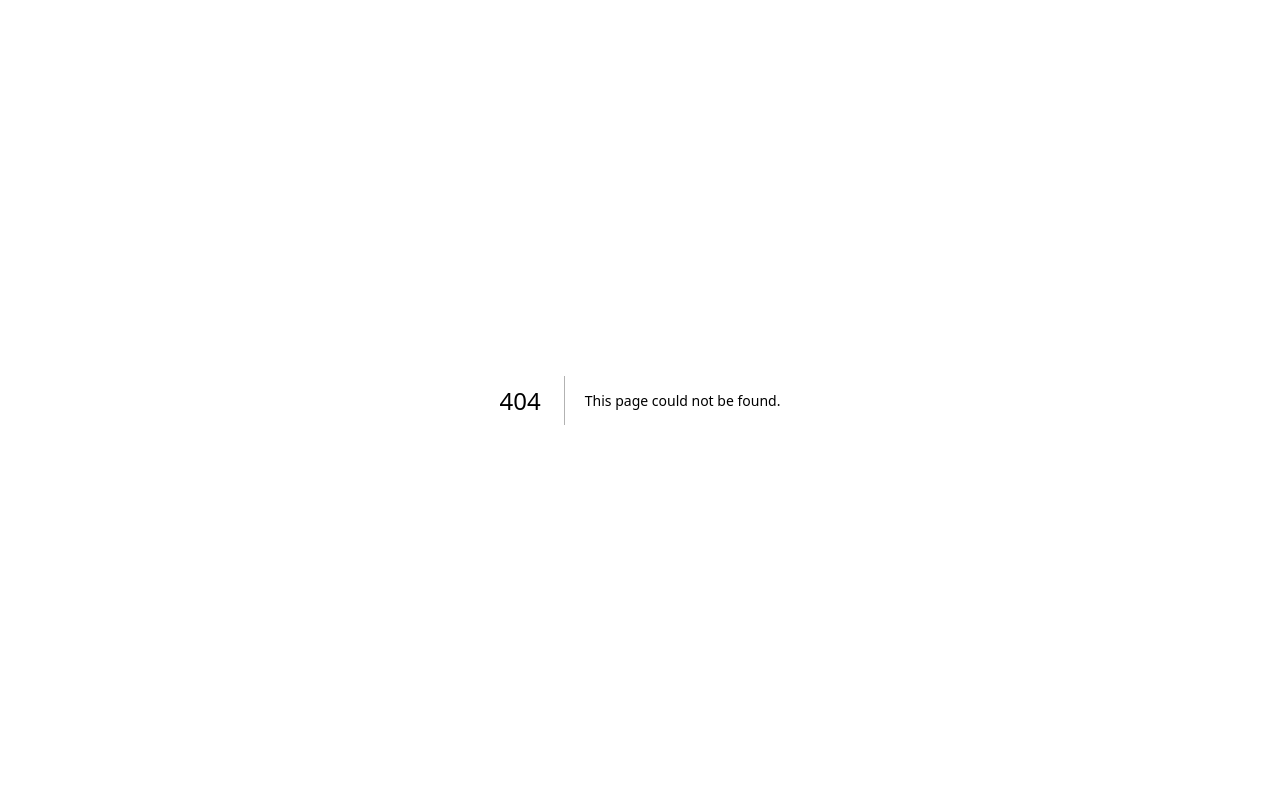
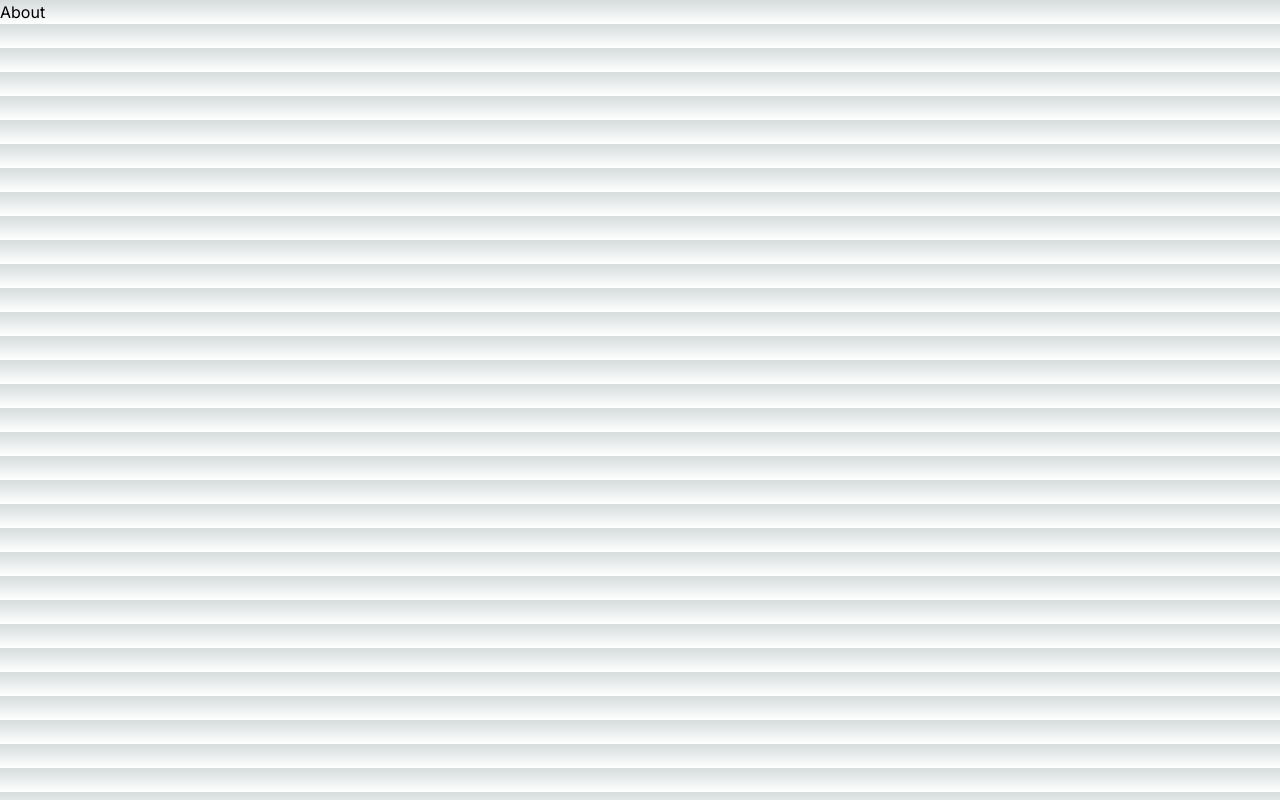
Before and after one commit to futbolerowish/test, a Next.js app: page /dashboard in a window 1280 px wide. Before the commit this address had no page. Built offline with nearby package versions, Linux system fonts and the light colour scheme.

Commit message:
refactor: add dashboard page

```diff
--- /dev/null
+++ b/src/app/dashboard/page.tsx
@@ -0,0 +1,5 @@
+export default function About() {
+    return (
+        <div>About</div>
+    )
+}
```
